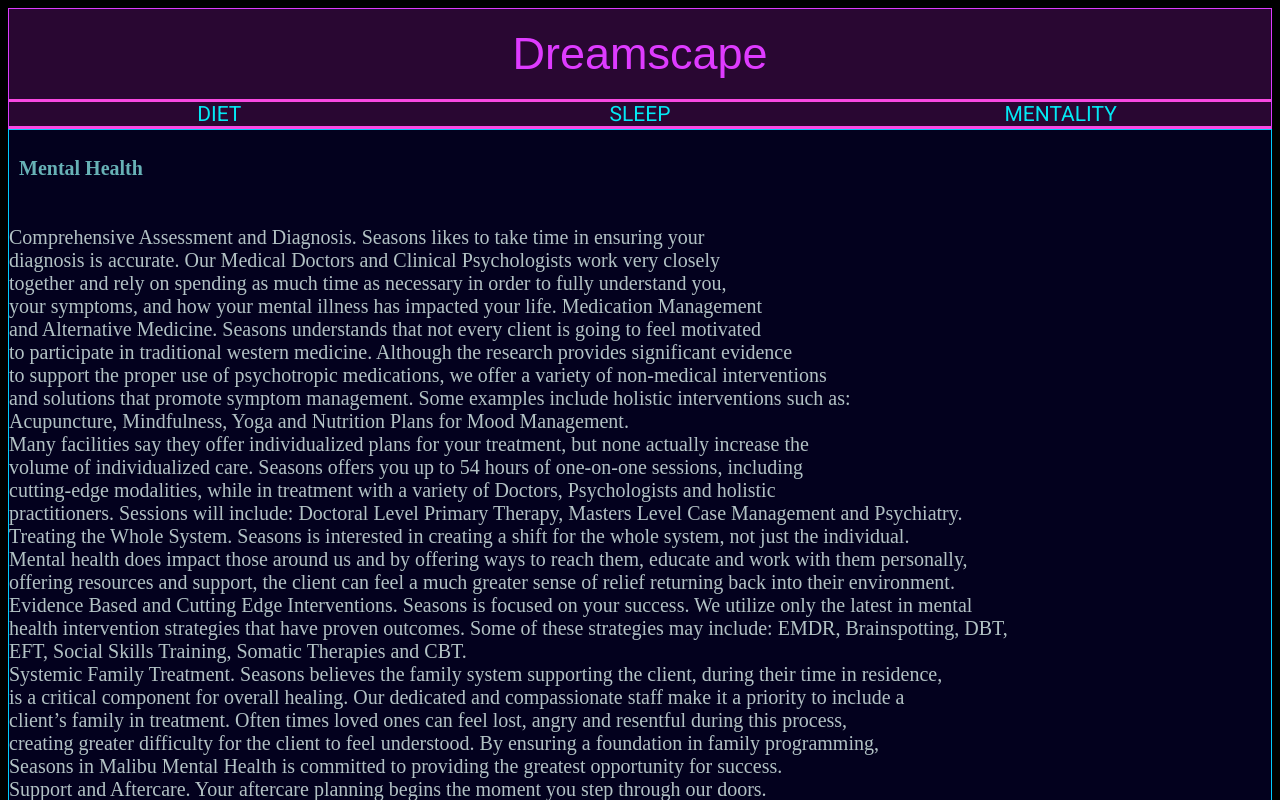
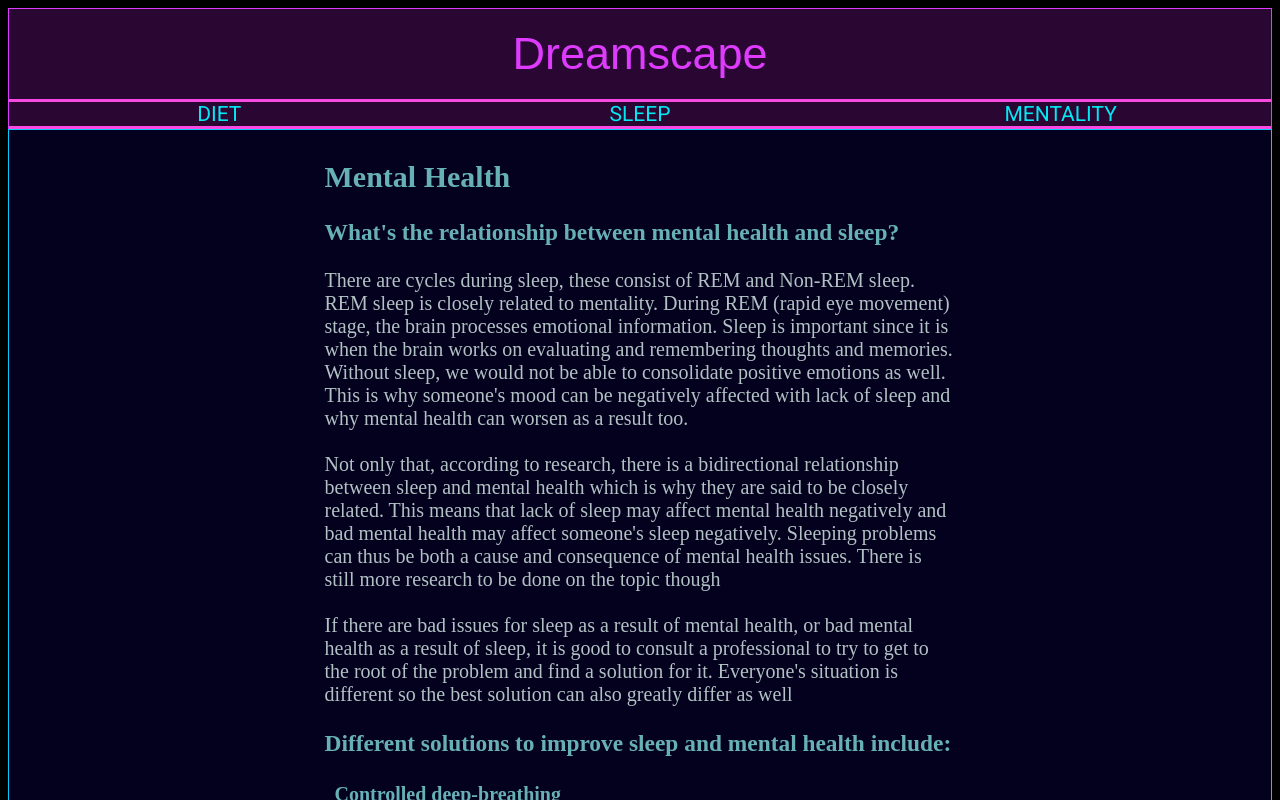
Before and after one commit to alwrence9/dreamscape, a React (Create React App) app in the folder client/: page / in a window 1280 px wide. Both pictures are taken after a click on the item "MENTALITY". Shown: the top 800 px of the page. Built offline with nearby package versions, Linux system fonts and the light colour scheme; no server answers; a web font is replaced by a local one.

Commit message:
Add updated info for mentality and styling

```diff
--- a/client/src/components/mentalityComponents/Mental.js
+++ b/client/src/components/mentalityComponents/Mental.js
@@ -1,41 +1,65 @@
 import React, { useState } from 'react';
+import './Mentality.css';
 
 function Mental() {
 
     return (
-    <>
-      <h4> Mental Health </h4>
-      <p>Comprehensive Assessment and Diagnosis. Seasons likes to take time in ensuring your <br></br>
-        diagnosis is accurate. Our Medical Doctors and Clinical Psychologists work very closely <br></br>
-        together and rely on spending as much time as necessary in order to fully understand you, <br></br>
-        your symptoms, and how your mental illness has impacted your life. Medication Management <br></br>
-        and Alternative Medicine. Seasons understands that not every client is going to feel motivated <br></br>
-        to participate in traditional western medicine. Although the research provides significant evidence <br></br>
-        to support the proper use of psychotropic medications, we offer a variety of non-medical interventions <br></br>
-        and solutions that promote symptom management. Some examples include holistic interventions such as: <br></br>
-        Acupuncture, Mindfulness, Yoga and Nutrition Plans for Mood Management. <br></br>
-        Many facilities say they offer individualized plans for your treatment, but none actually increase the <br></br>
-        volume of individualized care. Seasons offers you up to 54 hours of one-on-one sessions, including <br></br>
-        cutting-edge modalities, while in treatment with a variety of Doctors, Psychologists and holistic <br></br>
-        practitioners. Sessions will include: Doctoral Level Primary Therapy, Masters Level Case Management and Psychiatry.<br></br>
-        Treating the Whole System. Seasons is interested in creating a shift for the whole system, not just the individual.<br></br>
-        Mental health does impact those around us and by offering ways to reach them, educate and work with them personally,<br></br>
-         offering resources and support, the client can feel a much greater sense of relief returning back into their environment.<br></br>
-        Evidence Based and Cutting Edge Interventions. Seasons is focused on your success. We utilize only the latest in mental <br></br>
-        health intervention strategies that have proven outcomes. Some of these strategies may include: EMDR, Brainspotting, DBT, <br></br>
-        EFT, Social Skills Training, Somatic Therapies and CBT.<br></br>
-        Systemic Family Treatment. Seasons believes the family system supporting the client, during their time in residence, <br></br>
-         is a critical component for overall healing. Our dedicated and compassionate staff make it a priority to include a <br></br>
-         client’s family in treatment. Often times loved ones can feel lost, angry and resentful during this process, <br></br>
-         creating greater difficulty for the client to feel understood. By ensuring a foundation in family programming, <br></br>
-         Seasons in Malibu Mental Health is committed to providing the greatest opportunity for success.<br></br>
-        Support and Aftercare. Your aftercare planning begins the moment you step through our doors. <br></br>
-         Receiving mental health treatment while in residence at Seasons in Malibu Mental Health is the ideal foundation <br></br>
-         for your long-term success. We work to ensure that upon your discharge, your success is continued by <br></br>
-         continued interaction with our team of professionals, or by connecting you with elite professionals and <br></br>
-         care providers that understand your specific needs wherever you live.
+    <section id="mentality-container">
+      <div>
+      <h1> Mental Health </h1>
+      <h3> What&apos;s the relationship between mental health and sleep? </h3>
+      <p>
+        There are cycles during sleep, these consist of REM and Non-REM sleep.
+        REM sleep is closely related to mentality.
+
+        During REM (rapid eye movement) stage, the brain processes emotional information.
+        Sleep is important since it is when the brain works on evaluating and remembering thoughts and memories.
+        Without sleep, we would not be able to consolidate positive emotions as well. This is why someone&apos;s
+        mood can be negatively affected with lack of sleep and why mental health can worsen as a result too.
+        <br></br>
+        <br></br>
+        Not only that, according to research, there is a bidirectional relationship between sleep and mental health which is why they are said to be closely related. This means that lack of sleep may affect mental health negatively and bad mental health may affect someone&apos;s sleep negatively. Sleeping problems can thus be both a cause and consequence of mental health issues. There is still more research to be done on the topic though
+
+        <br></br>
+        <br></br>
+        If there are bad issues for sleep as a result of mental health, or bad mental health as a result of sleep, it is good to consult a professional to try to get to the root of the problem and find a solution for it. Everyone&apos;s situation is different so the best solution can also greatly differ as well
       </p>
-    </>
+
+      <h3> Different solutions to improve sleep and mental health include: </h3>
+
+      <h4> Controlled deep-breathing </h4>
+      <ul>
+        <li> By slowing your heart rate, your blood pressure gets reduced and your body becomes more relaxed </li>
+        <li> Different techniques exist for this </li>
+      </ul>
+
+      <h4> Meditation </h4>
+      <ul>
+        <li>This helps calm the body and the mind so that someone can go to sleep with more ease</li>
+        <li>According to research, this can even change the structure of the brain positively</li>
+      </ul>
+
+      <h4> Visualization </h4>
+      <ul>
+        <li>This is similar to counting sheep except you can imagine anything you would like and you don&apos;t need to count! </li>
+        <li> You have to think about calming places or anywhere you would be at ease. Picturing small details about such a place can put you at ease and also ease sleep</li>
+      </ul>
+
+      <h4> Progressive muscle relaxation </h4>
+      <ul>
+        <li> The title says it all. You need to tense and relax different muscle groups in order from your head to your feet. </li>
+        <li>The trick is to hold a tensed up for ten seconds while breathing in and then suddenly relaxing the muscle. </li>
+      </ul>
+
+      <p>
+        For exercises to help out with sleep you can consult the support page in the sleep section here!
+      </p>
+
+      <p>
+        <b>DISCLAIMER:</b> It is best to receive professional advice when it comes to these matters, the following information is only what was found out according to research. Sources can be found below
+      </p>
+      </div>
+    </section>
   );
 }
 
@@ -50,7 +74,9 @@
         <div id="source-columns">
           <div id="source-col-1">
             <ul>
-              <li><a target="_blank" rel="noreferrer" href="https://seasonsbeachcottage.com/?gclid=EAIaIQobChMIlcXHgPu8hAMVbTrUAR0GQAoyEAAYASAAEgK-TfD_BwE"> Seasons Beach Cottage</a></li>
+              <li><a target="_blank" rel="noreferrer" href="https://www.sleepfoundation.org/mental-health"> Mental Health and Sleep </a></li>
+              <li><a target="_blank" rel="noreferrer" href="https://www.columbiapsychiatry.org/news/how-sleep-deprivation-affects-your-mental-health"> How Sleep Deprivation Impacts Mental Health | Columbia University Department of Psychiatry </a></li>
+              <li><a target="_blank" rel="noreferrer" href="https://www.cnn.com/2022/03/13/health/mental-tricks-for-sleep-wellness/index.html"> How to fall asleep faster with these mental tricks to calm your mind | CNN </a></li>
             </ul>
           </div>
           <div id="source-col-2">
--- /dev/null
+++ b/client/src/components/mentalityComponents/Mentality.css
@@ -0,0 +1,9 @@
+#mentality-container{
+  margin: 5px 0;
+  display : flex;
+  justify-content: center;
+}
+
+#mentality-container > div{
+  width: 50%
+}
```
